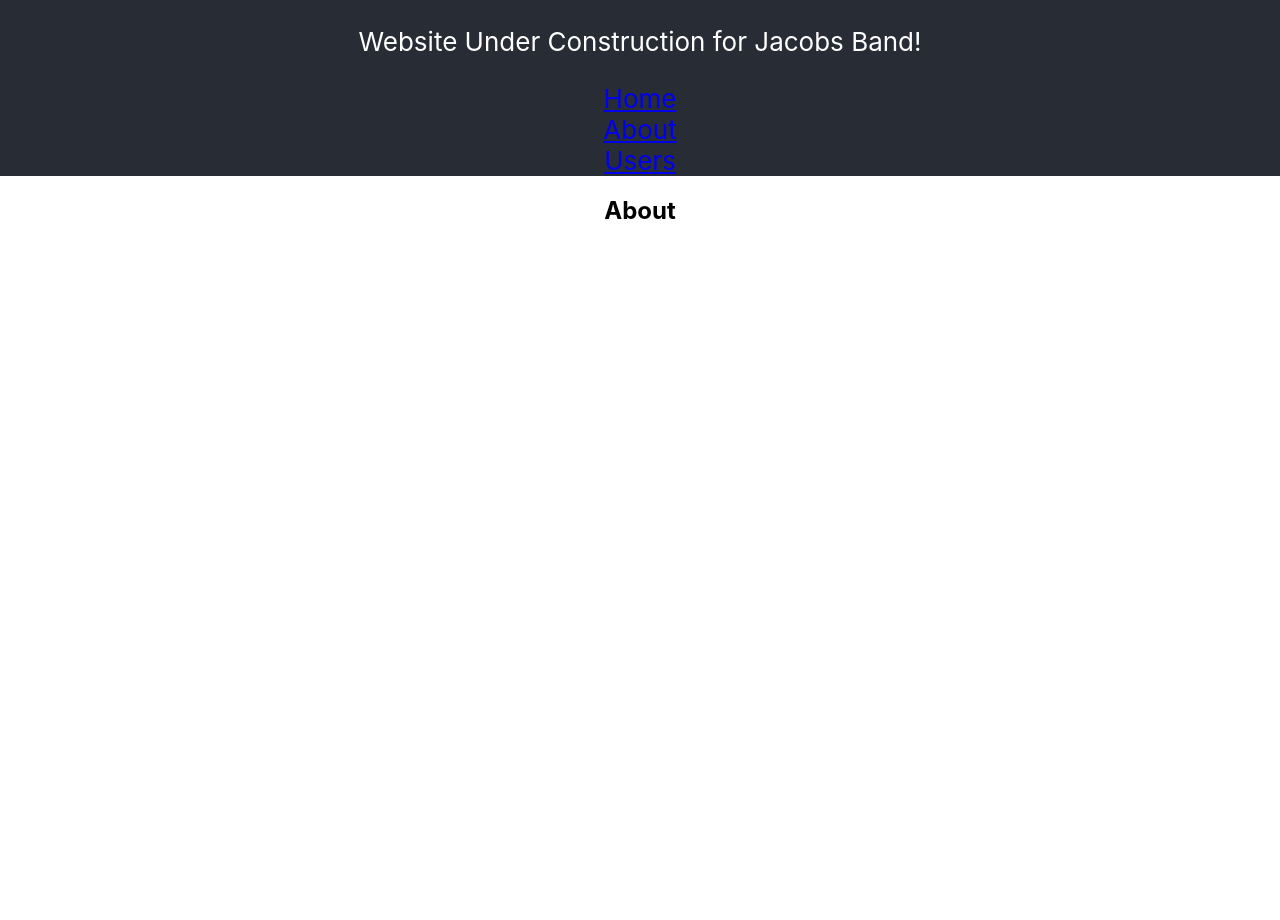
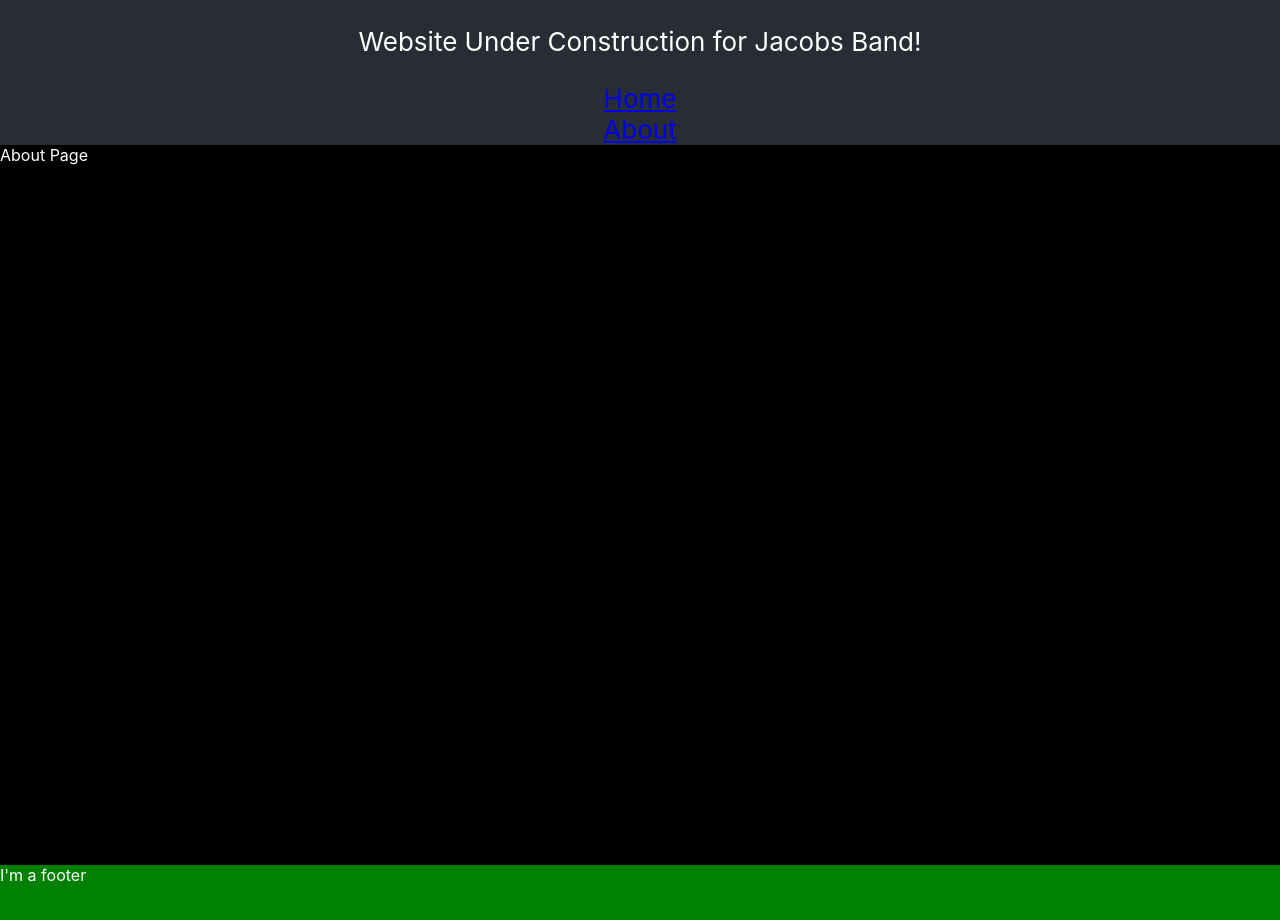
Before and after one commit to AustinB12/jacobs-band, a React (Create React App) app in the folder jacobs-band/: page /about in a window 1280 px wide. Shown: the top 920 px of the page. Before the commit the page ends 800 px from the top, so only its background shows below. Built offline with nearby package versions, Linux system fonts and the light colour scheme.

Commit message:
Added footer, stubbed out some components

```diff
--- a/jacobs-band/src/App.css
+++ b/jacobs-band/src/App.css
@@ -1,17 +1,5 @@
 .App {
   text-align: center;
-}
-
-.App-logo {
-  animation: App-logo-spin infinite 20s linear;
-  height: 40vmin;
-  pointer-events: none;
-}
-
-.App-logo-2 {
-  animation: App-logo-spin-2 infinite 20s linear;
-  height: 40vmin;
-  pointer-events: none;
 }
 
 .App-header {
@@ -24,25 +12,3 @@
   font-size: calc(10px + 2vmin);
   color: white;
 }
-
-.App-link {
-  color: #61dafb;
-}
-
-@keyframes App-logo-spin {
-  from {
-    transform: rotate(0deg);
-  }
-  to {
-    transform: rotate(360deg);
-  }
-}
-
-@keyframes App-logo-spin-2 {
-  from {
-    transform: rotate(0deg);
-  }
-  to {
-    transform: rotate(-360deg);
-  }
-}
--- a/jacobs-band/src/App.js
+++ b/jacobs-band/src/App.js
@@ -6,33 +6,33 @@ import {
   Link
 } from "react-router-dom";
 
+import HomePage from './pages/homePage/home';
+import AboutPage from './pages/about/about';
+import Footer from './components/footer/footer';
+
 import './App.css';
 
 function App() {
   return (
     <Router>
       <div className="App">
-        <header className="App-header">
+        <div className="App-header">
 
           <p>
             Website Under Construction for Jacobs Band!
           </p>
           <Link to="/">Home</Link>
           <Link to="/about">About</Link>
-          <Link to="/users">Users</Link>
-        </header>
-
-          <Switch>
+        </div>
+          <Switch className='page-switch'>
             <Route path="/about">
-              <h2>About</h2>
-            </Route>
-            <Route path="/users">
-            <h2>Users</h2>
+              <AboutPage />
             </Route>
             <Route path="/">
-            <h2>Home</h2>
+            <HomePage />
             </Route>
           </Switch>
+        <Footer />
       </div>
     </Router>
   );
--- /dev/null
+++ b/jacobs-band/src/components/footer/footer.js
@@ -0,0 +1,13 @@
+import React from 'react';
+
+const Footer = () => {
+
+    return (
+        <div style={{backgroundColor: 'green', height: '20vh', display: 'flex'}}>
+            <div style={{marginTop: '5vh'}} />
+            <div style={{color: 'white'}}>I'm a footer</div>
+        </div>
+    );
+}
+
+export default Footer;
--- a/jacobs-band/src/pages/about/about.js
+++ b/jacobs-band/src/pages/about/about.js
@@ -0,0 +1,12 @@
+import React from 'react';
+
+const AboutPage = () => {
+    return(
+        <div style={{height: '90vh', backgroundColor: 'black', display: 'flex'}}>
+
+            <div style={{color: 'white'}}>About Page</div>
+        </div>
+    );
+};
+
+export default AboutPage;
--- a/jacobs-band/src/pages/homePage/home.js
+++ b/jacobs-band/src/pages/homePage/home.js
@@ -1,7 +1,12 @@
 import React from 'react';
 
-const homePage = () => {
-    return(<h2>Home Page</h2>);
+const HomePage = () => {
+    return(
+        <div style={{height: '90vh', backgroundColor: 'grey', display: 'flex'}}>
+
+            <div>Home Page</div>
+        </div>
+    );
 };
 
-export default homePage;
+export default HomePage;
```
Also changed, not shown: 1 other file (tests, documents, lock files or other folders).
